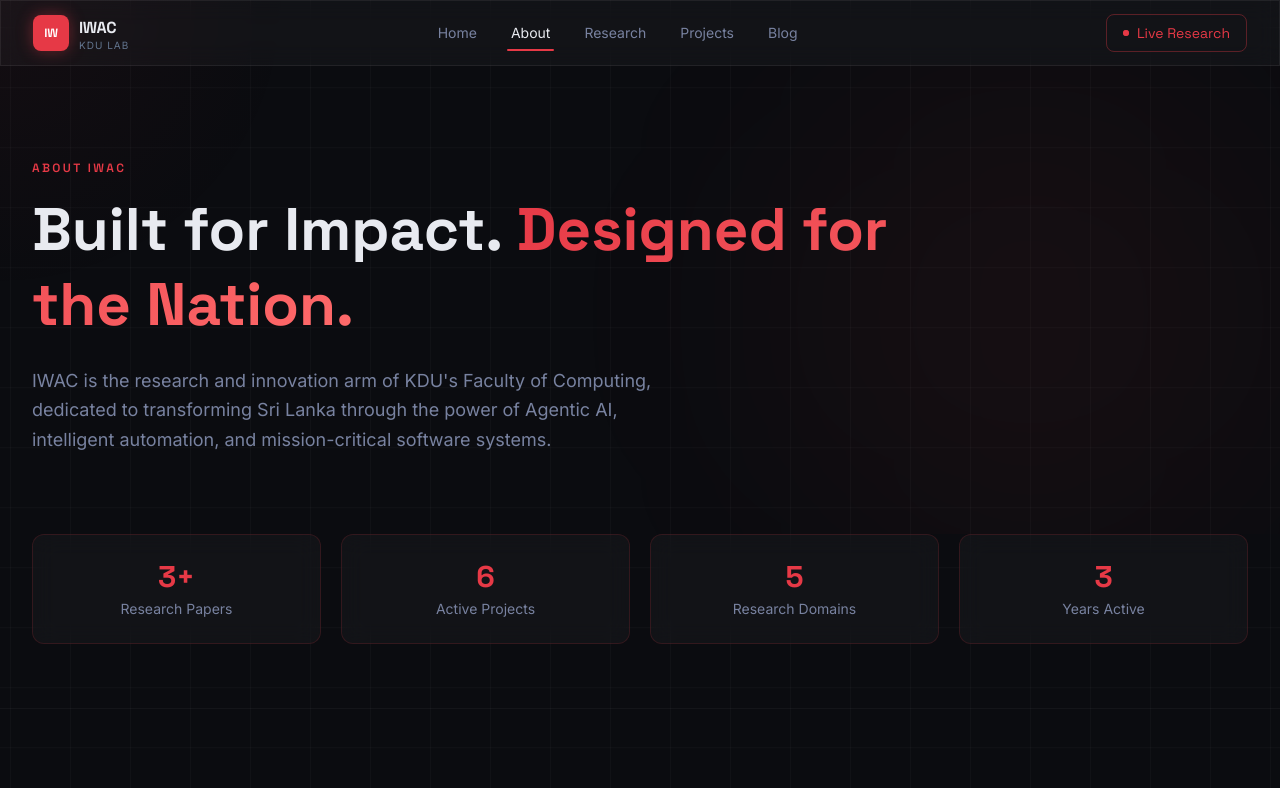
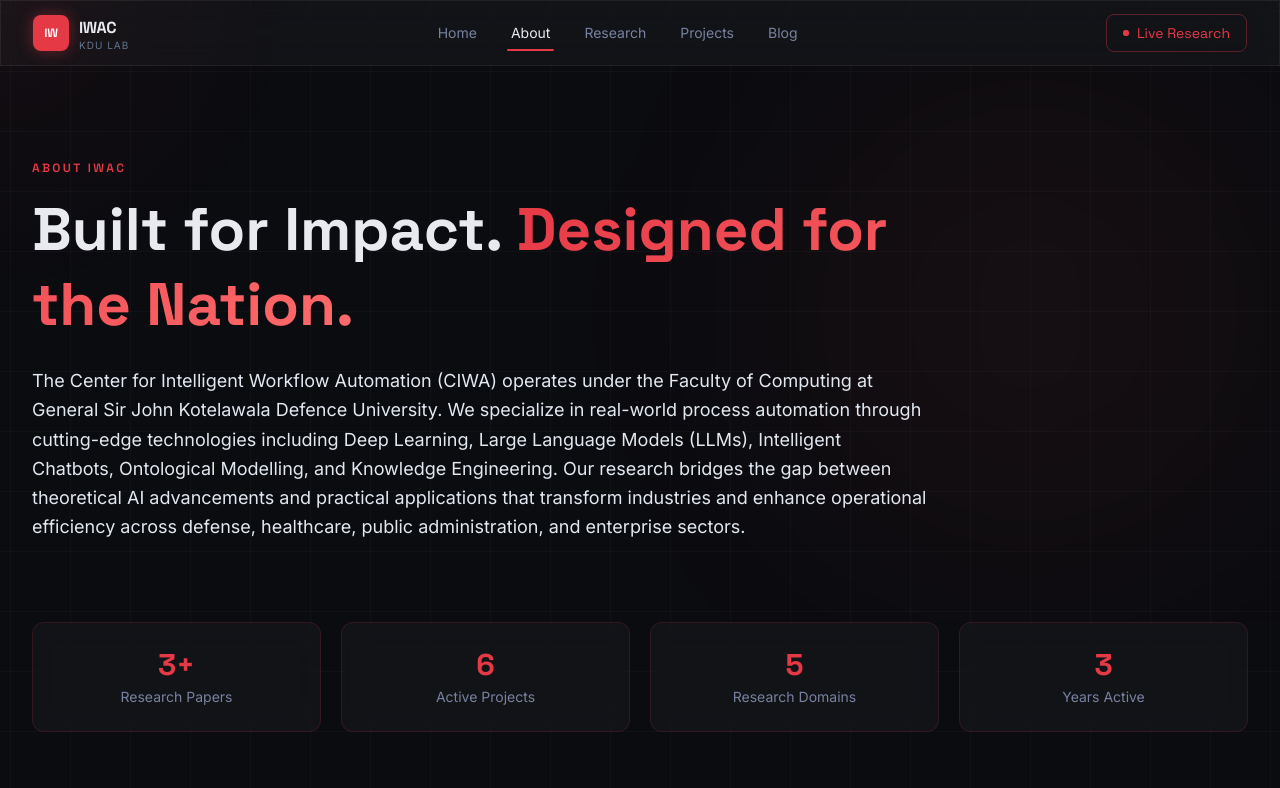
Before and after one commit to Lilvamp237/Center-for-Intelligent-Workflow-Automation, a Next.js app: page /about in a window 1280 px wide. Shown: the top 788 px of the page. Built offline with nearby package versions, Linux system fonts and the light colour scheme.

Commit message:
about us and image

```diff
--- a/src/app/about/page.tsx
+++ b/src/app/about/page.tsx
@@ -90,11 +90,17 @@
             initial={{ opacity: 0, y: 16 }}
             animate={{ opacity: 1, y: 0 }}
             transition={{ duration: 0.5, delay: 0.2 }}
-            className="text-slate-400 text-base sm:text-lg max-w-2xl leading-relaxed"
+            className="text-slate-200 text-base sm:text-lg max-w-4xl leading-relaxed"
           >
-            IWAC is the research and innovation arm of KDU's Faculty of Computing,
-            dedicated to transforming Sri Lanka through the power of Agentic AI,
-            intelligent automation, and mission-critical software systems.
+            The Center for Intelligent Workflow Automation (CIWA) operates under
+            the Faculty of Computing at General Sir John Kotelawala Defence
+            University. We specialize in real-world process automation through
+            cutting-edge technologies including Deep Learning, Large Language
+            Models (LLMs), Intelligent Chatbots, Ontological Modelling, and
+            Knowledge Engineering. Our research bridges the gap between
+            theoretical AI advancements and practical applications that transform
+            industries and enhance operational efficiency across defense,
+            healthcare, public administration, and enterprise sectors.
           </motion.p>
         </div>
       </section>
```
Also changed, not shown: public/team/kaneekas.jpeg (deleted), public/team/kaneekas.jpg (added).
